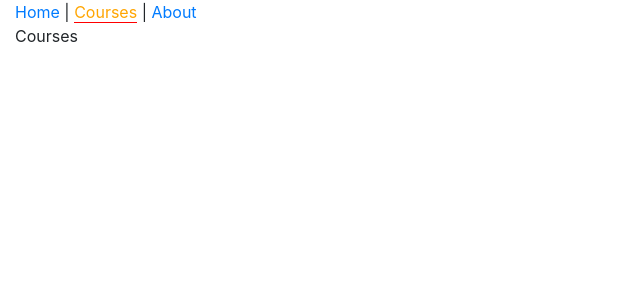
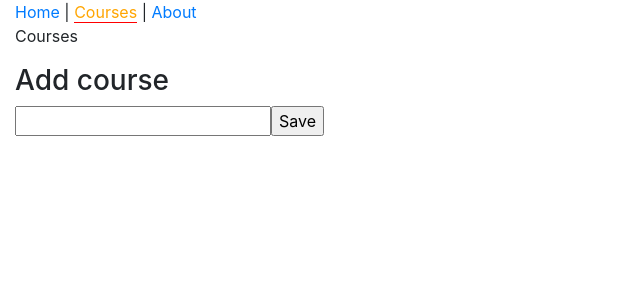
Before and after one commit to parth-practice/react-redux, a React app: page /courses in a window 1280 px wide. Shown: the top 300 px of the page, without its empty margins (0-640 px from the left). Built offline with nearby package versions, Linux system fonts and the light colour scheme.

Commit message:
add form to enter course

```diff
--- a/src/components/courses/CoursesPage.js
+++ b/src/components/courses/CoursesPage.js
@@ -1,8 +1,28 @@
-import React from 'react';
+import React, { useState } from 'react';
 
 function CoursesPage() {
+    const [course, setCourse] = useState({
+      title: "",
+    });
+
+    function handleChange({ target }) {
+        setCourse({ ...course, [target.name]: target.value });
+    }
+
+    function submitHandler(event) {
+        event.preventDefault();
+        console.log("course", course);
+        alert("This is called!!!");
+    }
+
     return(
+        <form onSubmit={submitHandler}>
         <p>Courses</p>
+        <h3>Add course</h3>
+        <input name="title" type="text" onChange={handleChange} value={course.title} />
+
+        <input type="submit" value="Save" />
+        </form>
     );
 }
 
```
